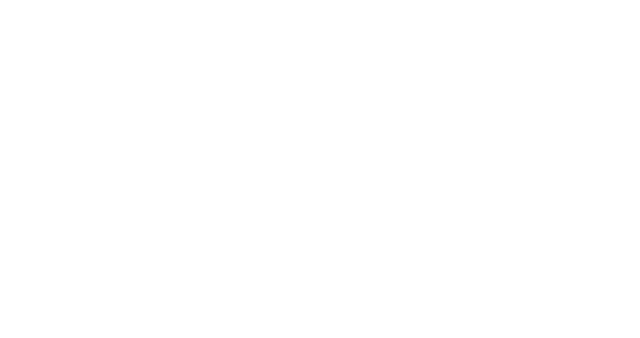
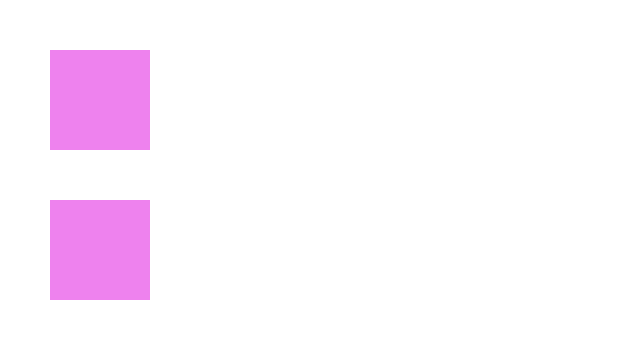
Before and after one commit to Quixote719/Eden, a React (Vite) app: page /Mercury in a window 1280 px wide. Before the commit this address had no page. Shown: the top 338 px of the page, without its empty margins (0-640 px from the left). Built offline with nearby package versions, Linux system fonts and the light colour scheme.

Commit message:
test cases

```diff
--- /dev/null
+++ b/src/context/planetContext.jsx
@@ -0,0 +1,9 @@
+import React, { createContext } from 'react';
+
+const planetContext = createContext({});
+const { Provider } = planetContext;
+export function PlanetContextProvider(props) {
+  return <Provider value={{ age: 700000000 }}>{props.children}</Provider>;
+}
+
+export default planetContext;
--- /dev/null
+++ b/src/context/solarContext.jsx
@@ -0,0 +1,10 @@
+import React, { createContext } from 'react';
+
+const solarContext = createContext({});
+const { Provider } = solarContext;
+
+export function SolarContextProvider(props) {
+  return <Provider value={{ name: 'solar system' }}>{props.children}</Provider>;
+}
+
+export default solarContext;
--- a/src/main.jsx
+++ b/src/main.jsx
@@ -1,21 +1,29 @@
 import React, { Suspense, lazy } from 'react';
 import { createRoot } from 'react-dom/client';
 import { BrowserRouter as Router, Routes, Route } from 'react-router-dom';
+// import { PlanetContextProvider } from './context/planetContext'
+import { SolarContextProvider } from './context/solarContext';
 import '@/styles/index.css';
 
+const AsyncVenus = lazy(() => import('./pages/venus'));
 const AsyncEarth = lazy(() => import('./pages/earth'));
-const AsyncVenus = lazy(() => import('./pages/venus'));
+const AsyncMars = lazy(() => import('./pages/mars'));
+const AsyncMercury = lazy(() => import('./pages/mercury'));
 
 class App extends React.PureComponent {
   render() {
     return (
+      <SolarContextProvider>
         <Router>
           <Routes>
+            <Route path="/Mercury" element={<AsyncMercury />} />
+            <Route path="/Venus" element={<AsyncVenus />} />
             <Route path="/Earth" element={<AsyncEarth />} />
-          <Route path="/Venus" element={<AsyncVenus />} />
+            <Route path="/Mars" element={<AsyncMars />} />
             <Route path="/" element={<AsyncEarth />} />
           </Routes>
         </Router>
+      </SolarContextProvider>
     );
   }
 }
--- a/src/pages/earth.jsx
+++ b/src/pages/earth.jsx
@@ -1,5 +1,6 @@
-import React, { useState, useRef, useEffect, useLayoutEffect } from 'react';
+import React, { useState, useRef, useEffect, useLayoutEffect, useContext } from 'react';
 import Moment from 'moment';
+import solarContext from '../context/solarContext';
 import styles from './index.module.less';
 
 const Timer = () => {
@@ -31,7 +32,7 @@ const Timer = () => {
 
 const Earth = () => {
   const [showTimer, setTimer] = useState(false);
-
+  const solarContextProps = useContext(solarContext);
   const changeTimer = () => {
     setTimer(!showTimer);
   };
@@ -40,6 +41,7 @@ const Earth = () => {
     <div>
       <button onClick={changeTimer}>toggle timer</button>
       {showTimer && <Timer />}
+      <div>{solarContextProps.name}</div>
     </div>
   );
 };
--- a/src/pages/index.module.less
+++ b/src/pages/index.module.less
@@ -4,3 +4,14 @@
   margin: auto;
   text-align: center;
 }
+
+.square {
+  background: violet;
+  width: 100px;
+  height: 100px;
+  margin: 50px;
+}
+
+.squareBox {
+  overflow: hidden;
+}
--- /dev/null
+++ b/src/pages/mars.jsx
@@ -0,0 +1,14 @@
+import React, { useContext } from 'react';
+import planetContext from '../context/planetContext';
+
+const Mars = props => {
+  const contextProps = useContext(planetContext);
+  return (
+    <div>
+      <div>Mars</div>
+      <div>{contextProps.age}</div>
+    </div>
+  );
+};
+
+export default Mars;
--- /dev/null
+++ b/src/pages/mercury.jsx
@@ -0,0 +1,13 @@
+import React from 'react';
+import styles from './index.module.less';
+
+const Mercury = () => {
+  return (
+    <div className={styles.squareBox}>
+      <div className={styles.square}></div>
+      <div className={styles.square}></div>
+    </div>
+  );
+};
+
+export default Mercury;
```
Lines whose indentation alone changed are shown as unchanged.
